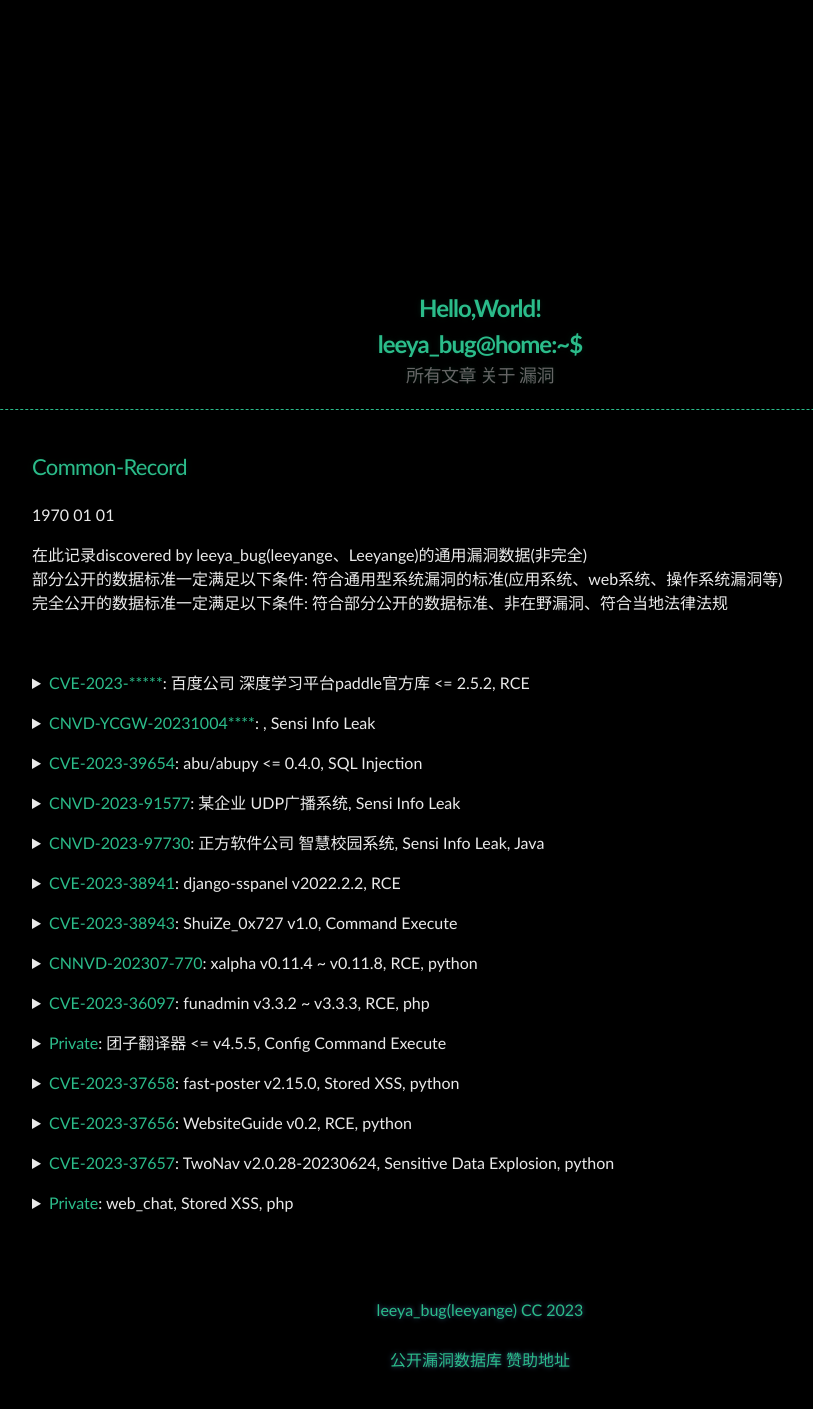
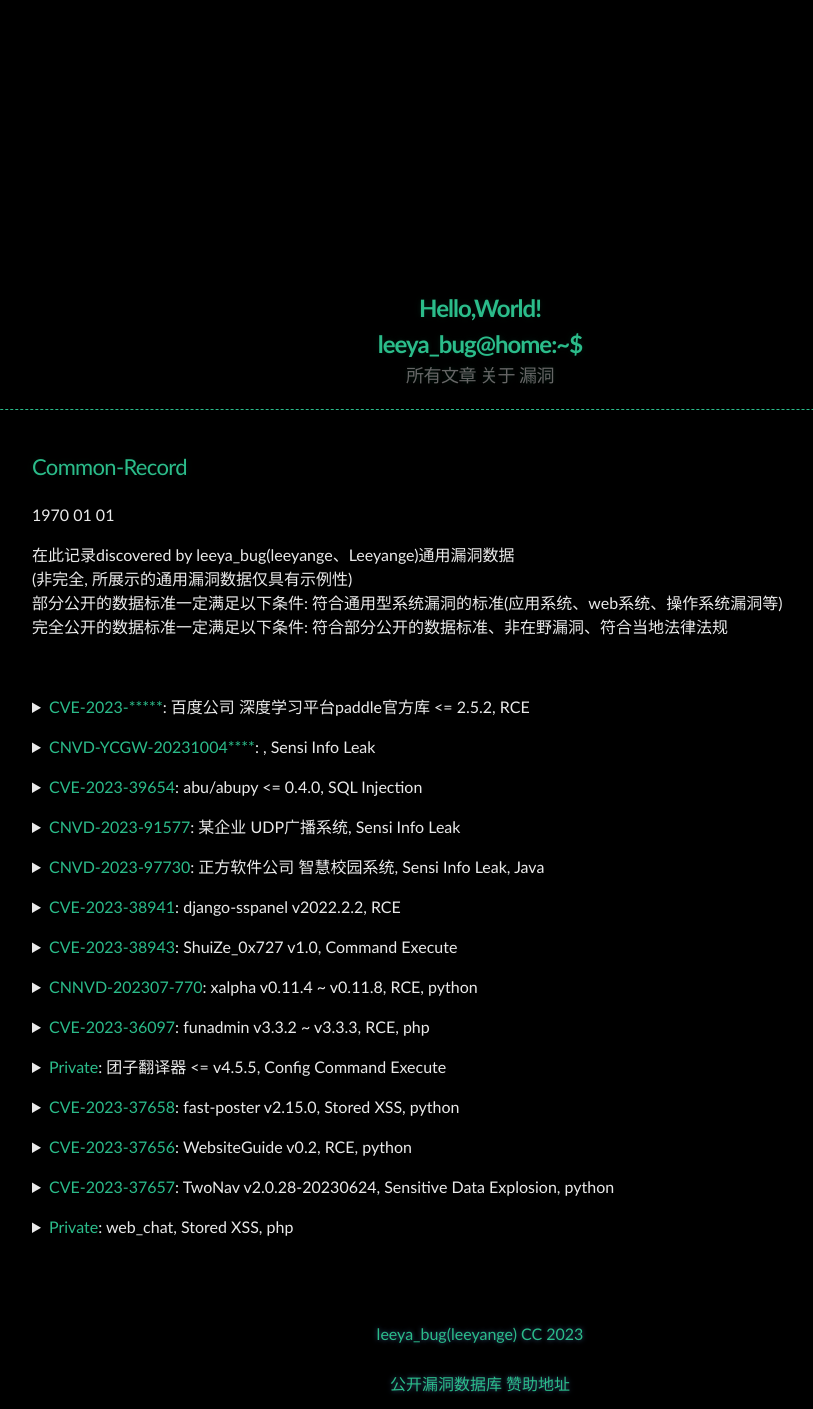
Before and after one commit to Leeyangee/leeyangee.github.io, a Jekyll site: the page built from _posts/1970-01-01-Common-Record.md, in a window 1280 px wide. Shown: the whole page, without its empty margins (160-973 px from the left). Built offline with Jekyll 4.4.1, drawn with Linux system fonts in a browser that asks for light colours; before the commit the page ends 1385 px from its top, so only the background shows below that.

Commit message:
Update 1970-01-01-Common-Record.md

```diff
--- a/_posts/1970-01-01-Common-Record.md
+++ b/_posts/1970-01-01-Common-Record.md
@@ -3,7 +3,8 @@ title: Common-Record
 published: true
 ---
 
-在此记录discovered by leeya_bug(leeyange、Leeyange)的通用漏洞数据(非完全)
+在此记录discovered by leeya_bug(leeyange、Leeyange)通用漏洞数据
+(非完全, 所展示的通用漏洞数据仅具有示例性)
 部分公开的数据标准一定满足以下条件: 符合通用型系统漏洞的标准(应用系统、web系统、操作系统漏洞等)
 完全公开的数据标准一定满足以下条件: 符合部分公开的数据标准、非在野漏洞、符合当地法律法规
 
```
